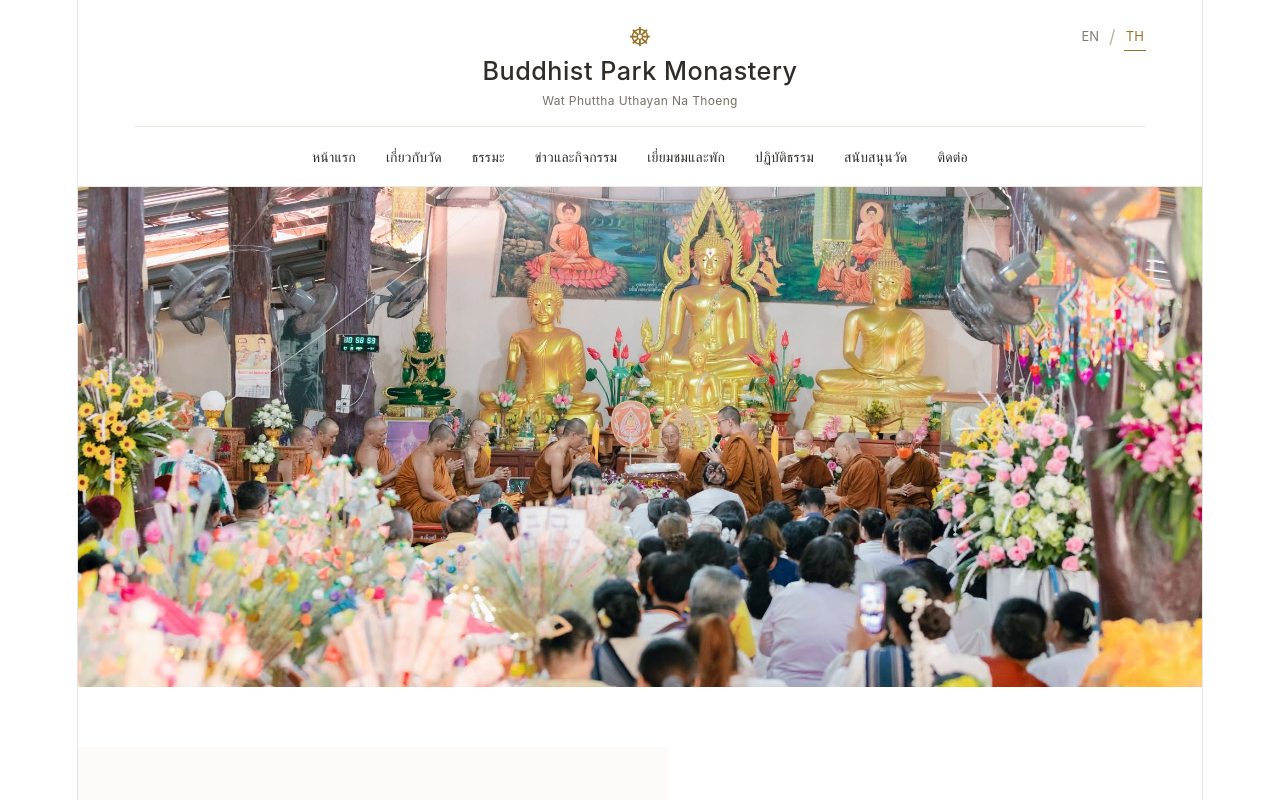
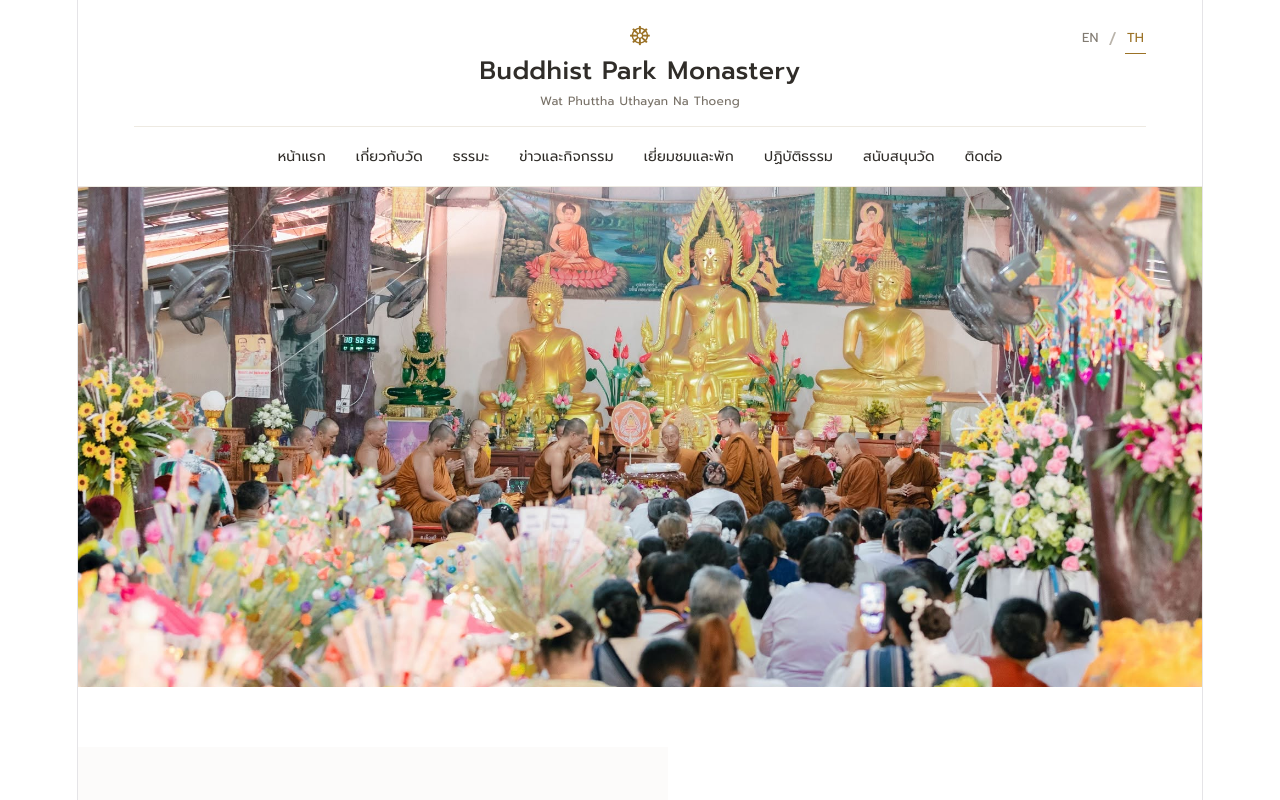
Before and after one commit to saributrchal-alt/nathoeng-temple, a React (Vite) app: page / in a window 1280 px wide. Shown: the top 800 px of the page. Built offline with nearby package versions, Linux system fonts and the light colour scheme.

Commit message:
Update App.jsx and App.css with Thai Font Prompt

```diff
--- a/src/App.css
+++ b/src/App.css
@@ -1,6 +1,9 @@
 /* =========================================
    Buddhist Park Monastery of Nathoeng
    ========================================= */
+
+/* ดึงฟอนต์ Prompt จาก Google Fonts มาใช้งาน */
+@import url('https://fonts.googleapis.com/css2?family=Prompt:wght@300;400;500;600&display=swap');
 
 * {
   box-sizing: border-box;
@@ -14,7 +17,8 @@
   margin: 0;
   background: #ffffff;
   color: #332f2a;
-  font-family: -apple-system, BlinkMacSystemFont, "Segoe UI", Roboto, Helvetica, Arial, sans-serif;
+  /* เปลี่ยนฟอนต์หลักเป็น Prompt รองรับภาษาไทยได้สวยงามและอ่านง่ายขึ้น */
+  font-family: 'Prompt', -apple-system, BlinkMacSystemFont, "Segoe UI", Roboto, Helvetica, Arial, sans-serif;
   overflow-x: hidden;
 }
 
--- a/src/App.jsx
+++ b/src/App.jsx
@@ -167,7 +167,7 @@
 
     contactSectionTitle: 'ติดต่อสอบถามข้อมูลการมาร่วมงาน',
     contactSectionText: 'ท่านสามารถมาร่วมงานบุญด้วยตนเอง หรือติดต่อสอบถามรายละเอียดเพิ่มเติมได้ที่วัดพุทธอุทยานนาเทิง จ.สกลนคร',
-    contactBtn: 'ดูแผนที่และช่องทางติดต่อ →',
+    contactBtn: 'ดูแผนที่และช่องทางการติดต่อ →',
     backHome: '← กลับสู่หน้าหลัก',
 
     // Share labels
```
